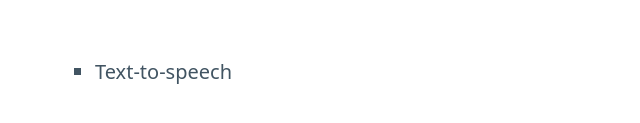
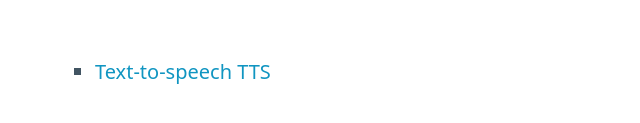
Before and after one commit to hvnsweeting/js-toys, a plain HTML site: page index.html in a window 1280 px wide. Shown: the part 143-266 px from the top of the page, without its empty margins (0-640 px from the left). Drawn offline with Linux system fonts and the light colour scheme.

Commit message:
Fix link

```diff
--- a/index.html
+++ b/index.html
@@ -10,7 +10,7 @@
     <main class="container">
       <h1>My JavaScript toys!</h1>
       <ul>
-          <li>Text-to-speech <a href="/tts.html"></li>
+          <li><a href="/tts.html">Text-to-speech TTS</a></li>
       </ul>
     </main>
   </body>
```
